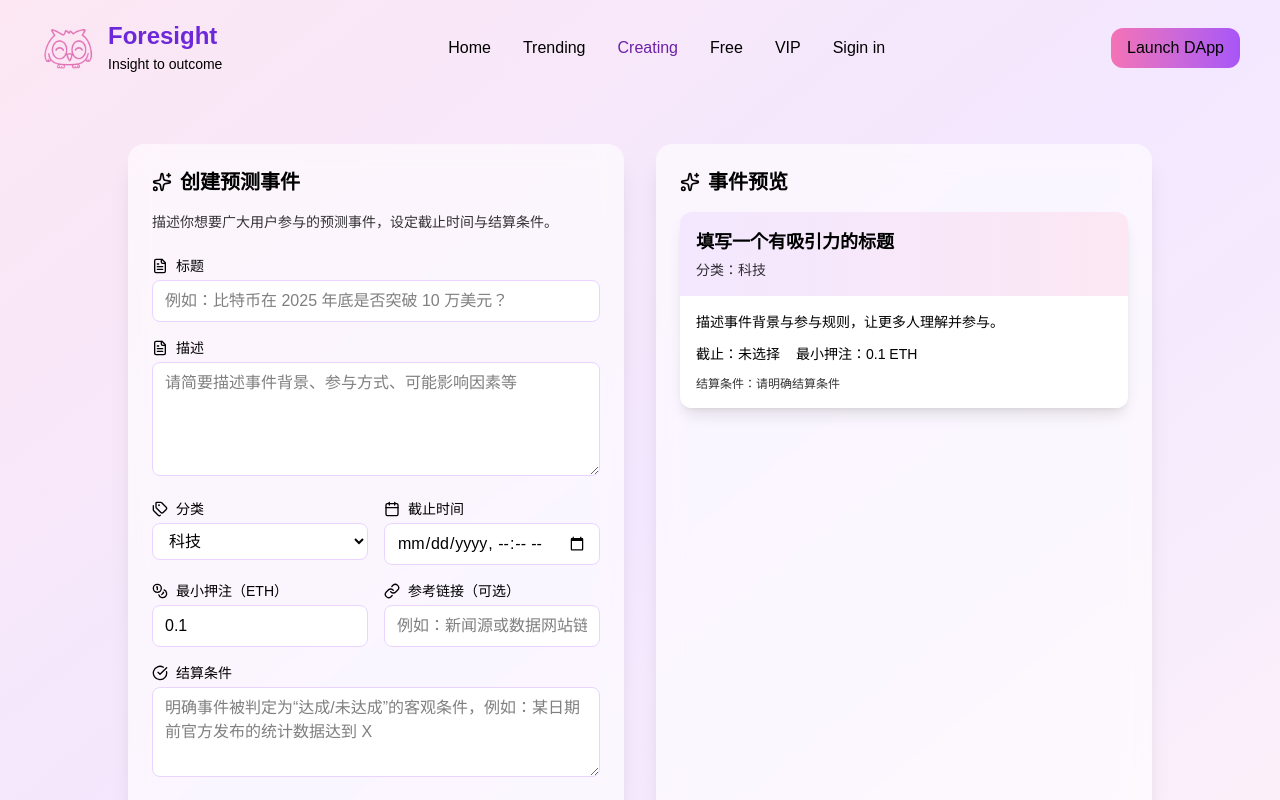
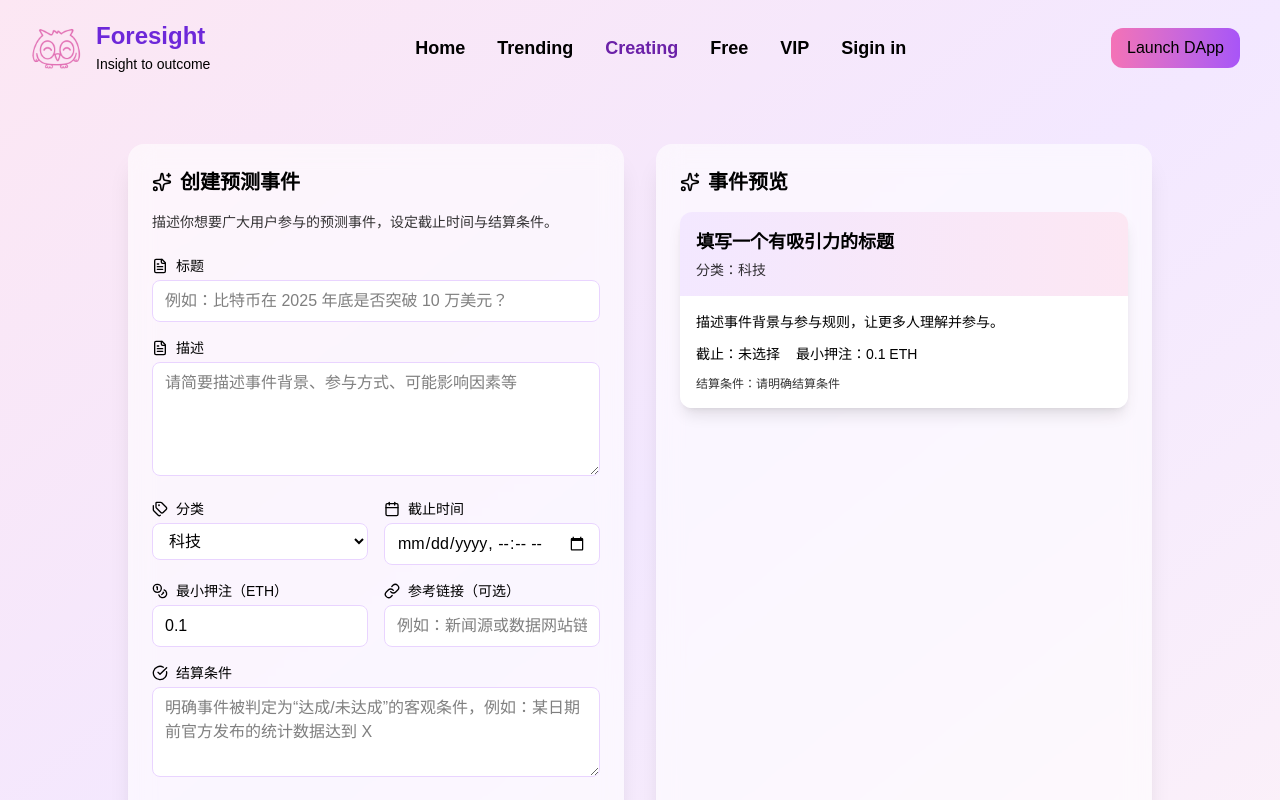
Before and after one commit to Foresight-builder/Foresight-frontend, a Next.js app: page /creating in a window 1280 px wide. Shown: the top 800 px of the page. Built offline with nearby package versions, Linux system fonts and the light colour scheme.

Commit message:
feat(trending): 丰富侧栏内容并启用滚动\nfeat(wallet): 登出标记与重新授权逻辑，避免复用旧数据\nchore(navbar): 品牌区域左移微调

```diff
--- a/src/app/trending/page.tsx
+++ b/src/app/trending/page.tsx
@@ -24,18 +24,21 @@ export default function TrendingPage() {
   // 侧边栏数据
   const sidebarData = {
     categories: [
-      { name: "市场波动险", icon: "📊", count: 12 },
-      { name: "合约安全险", icon: "🔒", count: 8 },
-      { name: "交易所险", icon: "🏦", count: 6 },
       { name: "跨链风险险", icon: "🔗", count: 4 },
       { name: "NFT保护险", icon: "🖼️", count: 9 },
       { name: "质押风险险", icon: "💰", count: 7 },
+      { name: "稳定币风险险", icon: "💵", count: 5 },
+      { name: "去中心化协议险", icon: "⚙️", count: 7 },
+      { name: "隐私协议险", icon: "🕵️", count: 3 },
+      { name: "预言机风险险", icon: "🔮", count: 2 },
     ],
     trendingProducts: [
       { name: "BTC波动险", volume: "245 ETH", trend: "up" },
       { name: "ETH智能合约险", volume: "189 ETH", trend: "up" },
       { name: "交易所安全险", volume: "320 ETH", trend: "down" },
-      { name: "NFT价值险", volume: "98 ETH", trend: "up" },
+      { name: "稳定币脱锚险", volume: "150 ETH", trend: "down" },
+      { name: "跨链桥安全险", volume: "210 ETH", trend: "up" },
+      { name: "去中心化协议险", volume: "133 ETH", trend: "up" },
     ],
     platformStats: {
       totalInsured: "1,208 ETH",
@@ -275,7 +278,7 @@ export default function TrendingPage() {
       <motion.div
         className={`fixed left-0 top-0 h-full bg-gradient-to-b from-purple-50 to-pink-50 shadow-2xl z-20 transition-all duration-300 ${
           sidebarCollapsed ? "w-20" : "w-80"
-        }`}
+        } overflow-y-auto`}
         initial={{ x: -320 }}
         animate={{ x: 0 }}
         transition={{ duration: 0.5, type: "spring", stiffness: 100 }}
--- a/src/components/TopNavBar.tsx
+++ b/src/components/TopNavBar.tsx
@@ -17,6 +17,8 @@ declare global {
     };
   }
 }
+
+const LOGOUT_FLAG = "fs_wallet_logged_out";
 
 export default function TopNavBar() {
   const pathname = usePathname();
@@ -55,17 +57,34 @@ export default function TopNavBar() {
     }
     setHasProvider(true);
 
-    // 初始账户状态（如果之前已授权）
+    // 初始账户状态（如果之前已授权，且未在本会话主动退出）
+    const loggedOut =
+      typeof window !== "undefined" &&
+      sessionStorage.getItem(LOGOUT_FLAG) === "true";
+
+    if (!loggedOut) {
       ethereum
         .request({ method: "eth_accounts" })
         .then((accounts: string[]) => {
           setAccount(accounts && accounts.length > 0 ? accounts[0] : null);
         })
         .catch(() => {});
+    } else {
+      // 明确清理本地状态，避免复用旧账户数据
+      setAccount(null);
+      setChainId(null);
+      setBalanceEth(null);
+    }
 
     // 账户变更监听
     const handleAccountsChanged = (accounts: string[]) => {
-      setAccount(accounts && accounts.length > 0 ? accounts[0] : null);
+      const next = accounts && accounts.length > 0 ? accounts[0] : null;
+      setAccount(next);
+      if (!next) {
+        // 清理链与余额信息，避免复用旧数据
+        setChainId(null);
+        setBalanceEth(null);
+      }
     };
     ethereum.on?.("accountsChanged", handleAccountsChanged);
     return () => {
@@ -99,6 +118,8 @@ export default function TopNavBar() {
         return;
       }
       setHasProvider(true);
+      // 重新连接前移除登出标记，避免静默复用
+      sessionStorage.removeItem(LOGOUT_FLAG);
       const accounts: string[] = await ethereum.request({
         method: "eth_requestAccounts",
       });
@@ -122,9 +143,24 @@ export default function TopNavBar() {
   const formatAddress = (addr: string) =>
     `${addr.slice(0, 6)}...${addr.slice(-4)}`;
 
-  // 头像菜单：复制与断开
-  const disconnectWallet = () => {
+  // 头像菜单：复制与断开（并尝试撤销权限与清理本地状态）
+  const disconnectWallet = async () => {
+    const ethereum =
+      typeof window !== "undefined" ? window.ethereum : undefined;
+    try {
+      await ethereum?.request?.({
+        method: "wallet_revokePermissions",
+        params: [{ eth_accounts: {} }],
+      });
+    } catch (e) {
+      console.warn("Revoke permissions unsupported or failed:", e);
+    }
+    // 设置本会话登出标记，阻止后续静默恢复
+    sessionStorage.setItem(LOGOUT_FLAG, "true");
+    // 清理本地状态，避免复用
     setAccount(null);
+    setChainId(null);
+    setBalanceEth(null);
     setMenuOpen(false);
   };
 
@@ -319,7 +355,7 @@ export default function TopNavBar() {
 
   return (
     <nav className="relative z-10 flex items-center justify-between px-10 py-5">
-      <div className="flex items-center">
+      <div className="flex items-center -ml-3">
         <img src="/images/logo.png" alt="logo" className="w-14 h-14" />
         <div className="ml-3">
           <h1
@@ -331,7 +367,7 @@ export default function TopNavBar() {
           <span className="text-sm text-black">Insight to outcome</span>
         </div>
       </div>
-      <div className="space-x-8 hidden md:flex">
+      <div className="space-x-8 hidden md:flex text-lg font-semibold">
         <Link
           className="hover:text-black"
           href="/"
```
Lines whose indentation alone changed are shown as unchanged.
